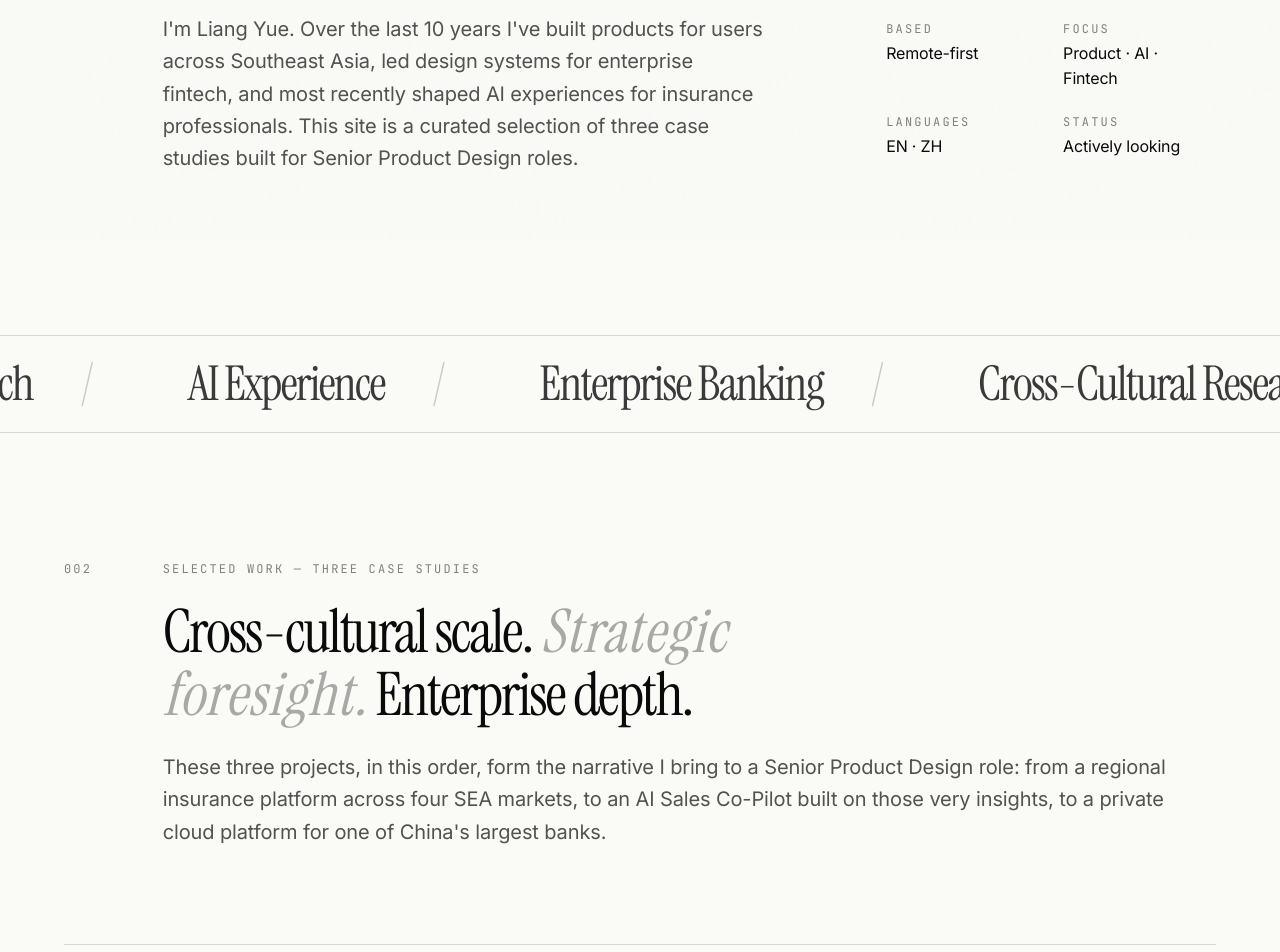
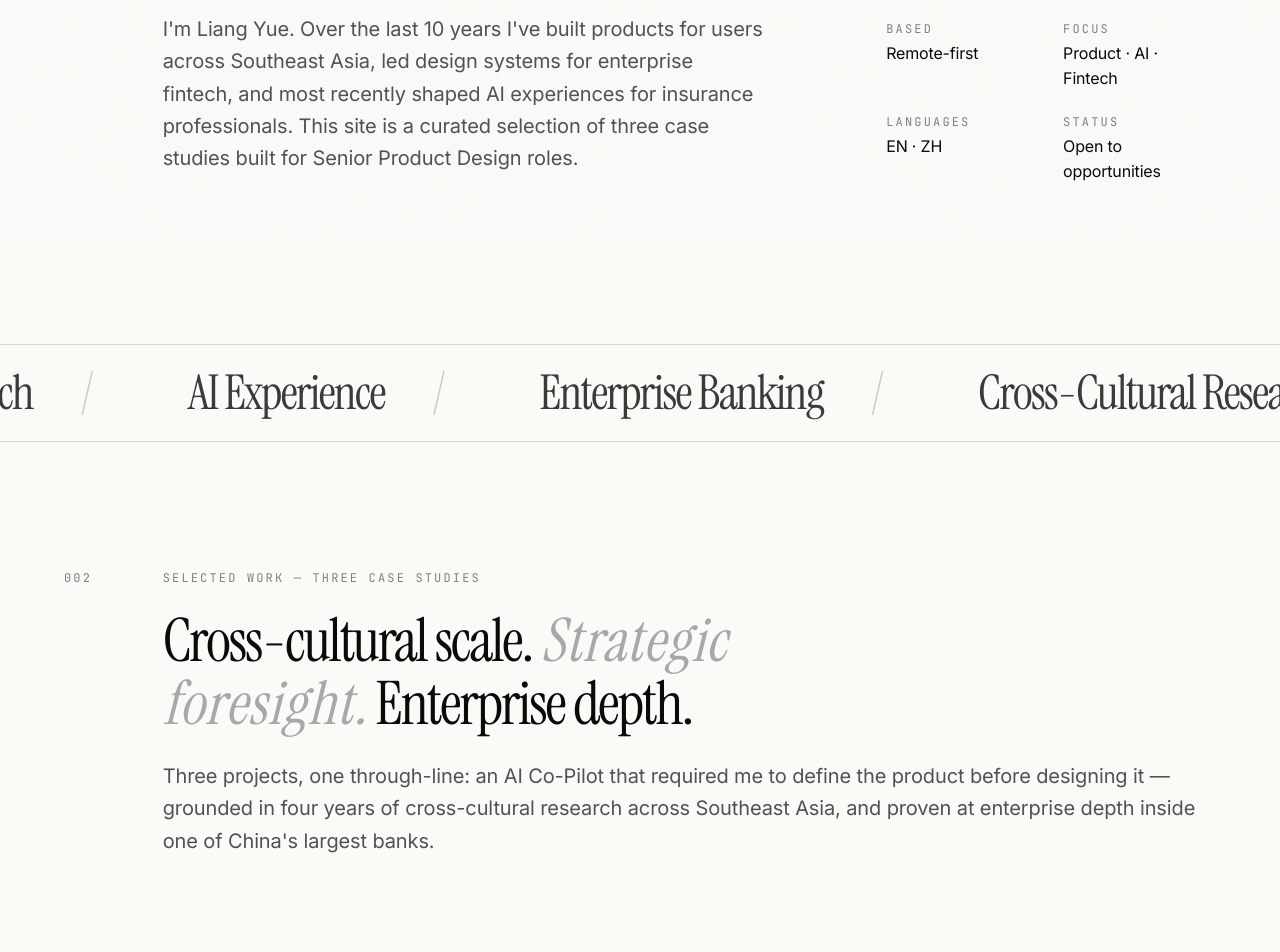
Before and after one commit to designerliangyue/portfolio2026, a Next.js app: page / in a window 1280 px wide. Shown: the part 560-1512 px from the top of the page. Built offline with nearby package versions, Linux system fonts and the light colour scheme.

Commit message:
Update en.ts

```diff
--- a/content/i18n/en.ts
+++ b/content/i18n/en.ts
@@ -22,12 +22,12 @@ export const en = {
     languages: "Languages",
     languagesValue: "EN · ZH",
     status: "Status",
-    statusValue: "Actively looking",
+    statusValue: "Open to opportunities",
     workLabel: "Selected Work — three case studies",
     workTitle: ["Cross-cultural scale.", "Strategic foresight.", "Enterprise depth."],
     workSerif: ["Strategic foresight."],
     workLede:
-      "These three projects, in this order, form the narrative I bring to a Senior Product Design role: from a regional insurance platform across four SEA markets, to an AI Sales Co-Pilot built on those very insights, to a private cloud platform for one of China's largest banks.",
+      "Three projects, one through-line: an AI Co-Pilot that required me to define the product before designing it — grounded in four years of cross-cultural research across Southeast Asia, and proven at enterprise depth inside one of China's largest banks.",
     aboutLabel: "About",
     aboutTitle: [
       "A results-focused designer who merges reliability with",
@@ -51,7 +51,7 @@ export const en = {
       "Merging reliability with innovation — a results-focused designer grounded in data and real-world usability.",
     background: "Background",
     backgroundParagraphs: [
-      "My journey began in Landscape Architecture, where I learned to design spaces that inspire and connect people. Today, I bring that same passion to digital design, crafting experiences that are intuitive, engaging, and meaningful. Over the past 7+ years, I've worked across insurtech, cloud computing, banking, and service industries, creating products that solve real problems for real users.",
+      "My journey began in Landscape Architecture, where I learned to design spaces that inspire and connect people. Today, I bring that same passion to digital design, crafting experiences that are intuitive, engaging, and meaningful. Over the past 10 years, I've worked across insurtech, cloud computing, banking, and service industries, creating products that solve real problems for real users.",
       "For me, design is more than pixels and prototypes — it's about understanding people and telling their stories through thoughtful, user-centered solutions.",
       "In the age of AI, I believe design plays a critical role in ensuring technology remains human-centered, ethical, and accessible. I've worked on AI-enhanced interfaces, leveraging data to create intuitive and inclusive experiences that empower users.",
       "I'm exploring Senior Product Designer opportunities with a strong preference for fully remote collaboration — and I'm looking for a team where evidence, craft, and care all sit at the same table."
@@ -107,14 +107,14 @@ export const en = {
       "Data-driven design & A/B testing",
       "Wireframing & prototyping",
       "Design systems & component libraries",
-      "Collaboration tools"
+      "Figma · Notion · Jira · Cursor"
     ]
   },
   footer: {
     connect: "Let's connect",
     title: "Designing what's next, together.",
     lede:
-      "I'm exploring Senior Product Designer opportunities with a preference for fully remote work. I bring 7+ years of cross-cultural product experience across insurtech, banking, and AI-enhanced interfaces.",
+      "I'm exploring Senior Product Designer opportunities with a preference for fully remote work. I bring 10 years of cross-cultural product experience across insurtech, banking, and AI-enhanced interfaces.",
     aboutLink: "Read full background →",
     copyright: (year: number) => `© ${year} Liang Yue. Designed and built in Figma + Next.js.`,
     updated: (date: string) => `Selected work — last updated ${date}`
```
